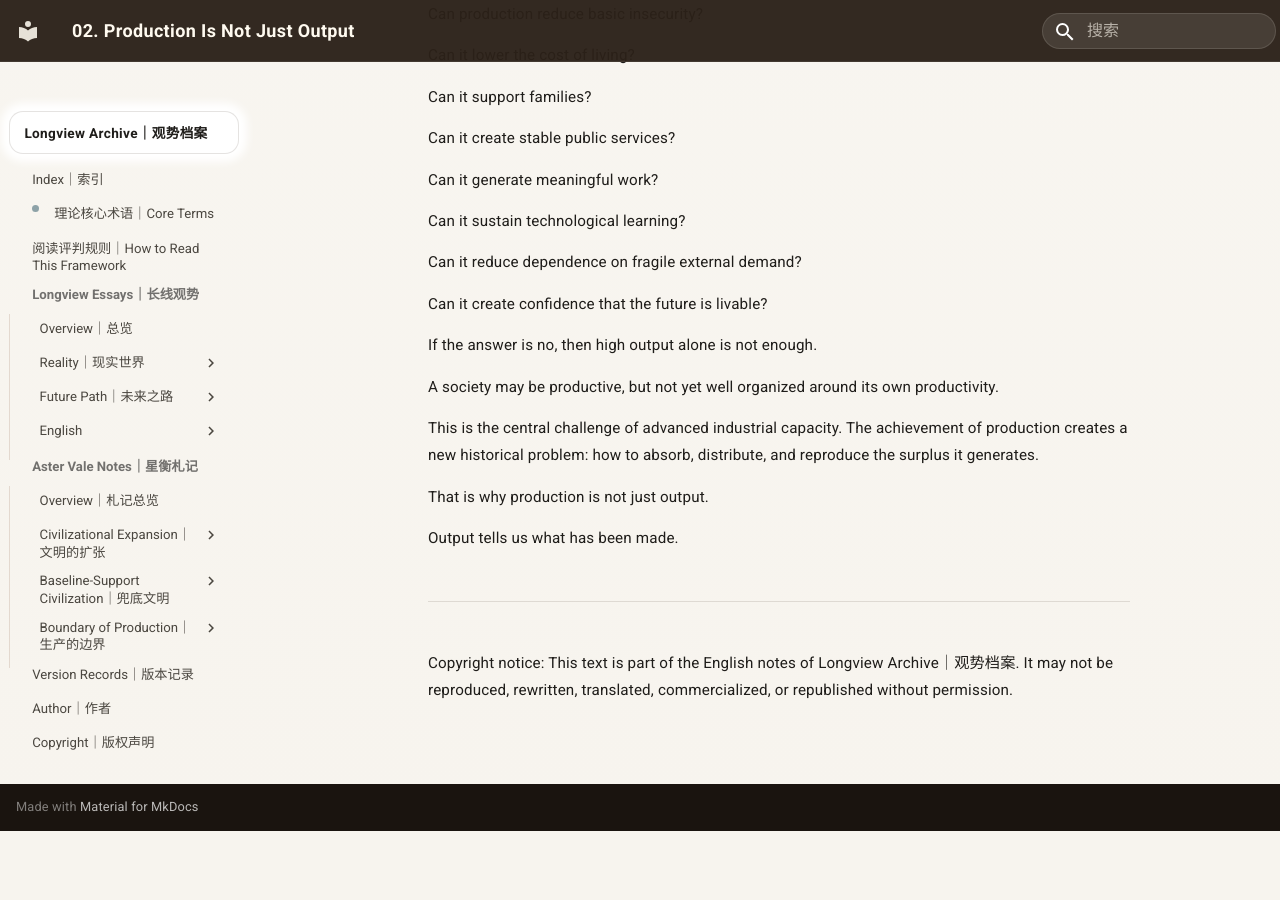
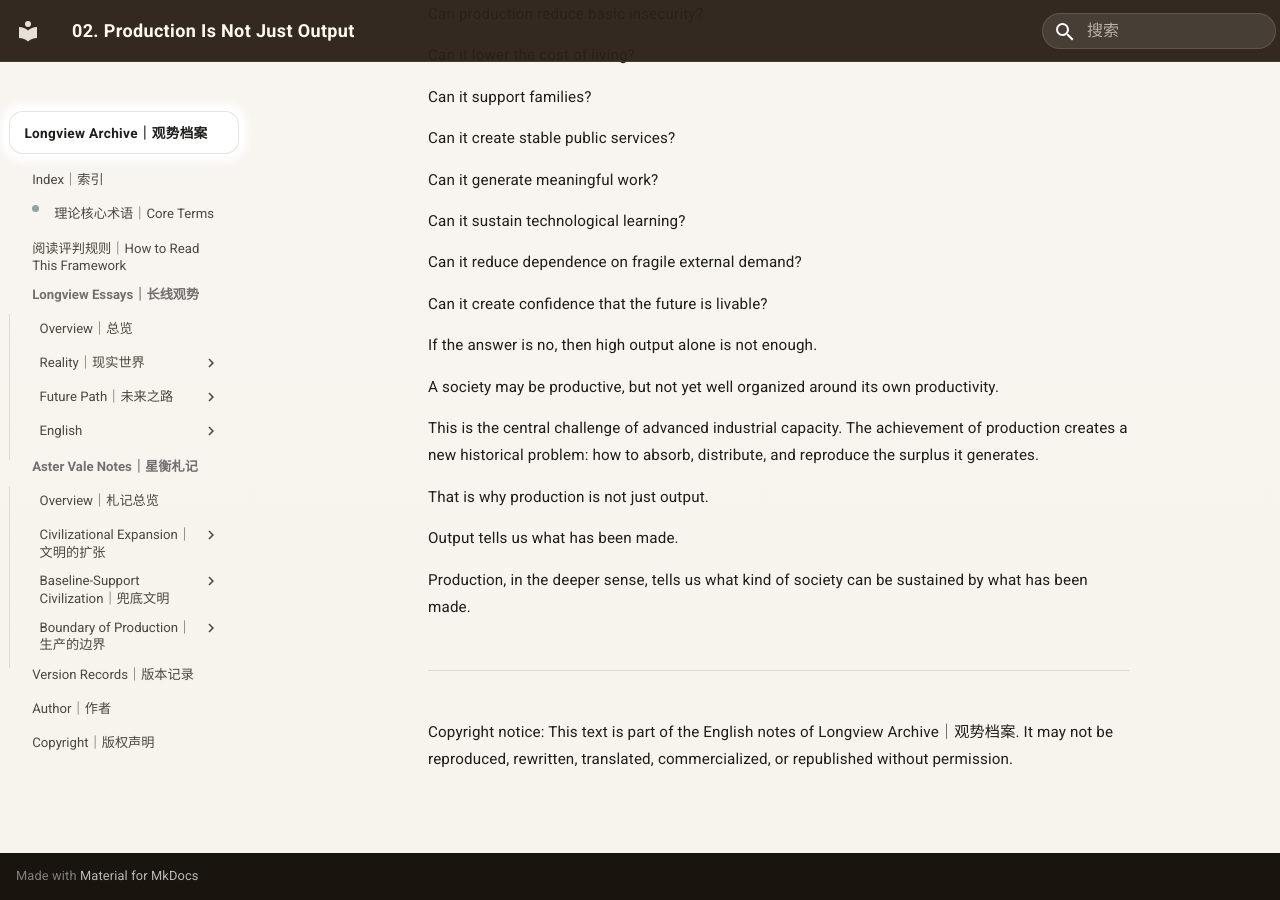
Before and after one commit to guanshi1688/longview-archive, an MkDocs documentation site: the page built from docs/essays/notes/english/Architecture/02-production-is-not-just-output.md, in a window 1280 px wide and 900 px high, scrolled down 3365 px. Built offline with MkDocs 1.6.1 and Material for MkDocs 9.7.7, drawn with Linux system fonts in a browser that asks for light colours; before the commit the page ends 4196 px from its top, so only the background shows below that.

Commit message:
Update 02-production-is-not-just-output.md

```diff
--- a/docs/essays/notes/english/Architecture/02-production-is-not-just-output.md
+++ b/docs/essays/notes/english/Architecture/02-production-is-not-just-output.md
@@ -124,6 +124,8 @@ That is why production is not just output.
 
 Output tells us what has been made.
 
+Production, in the deeper sense, tells us what kind of society can be sustained by what has been made.
+
 
 ---
 
```
